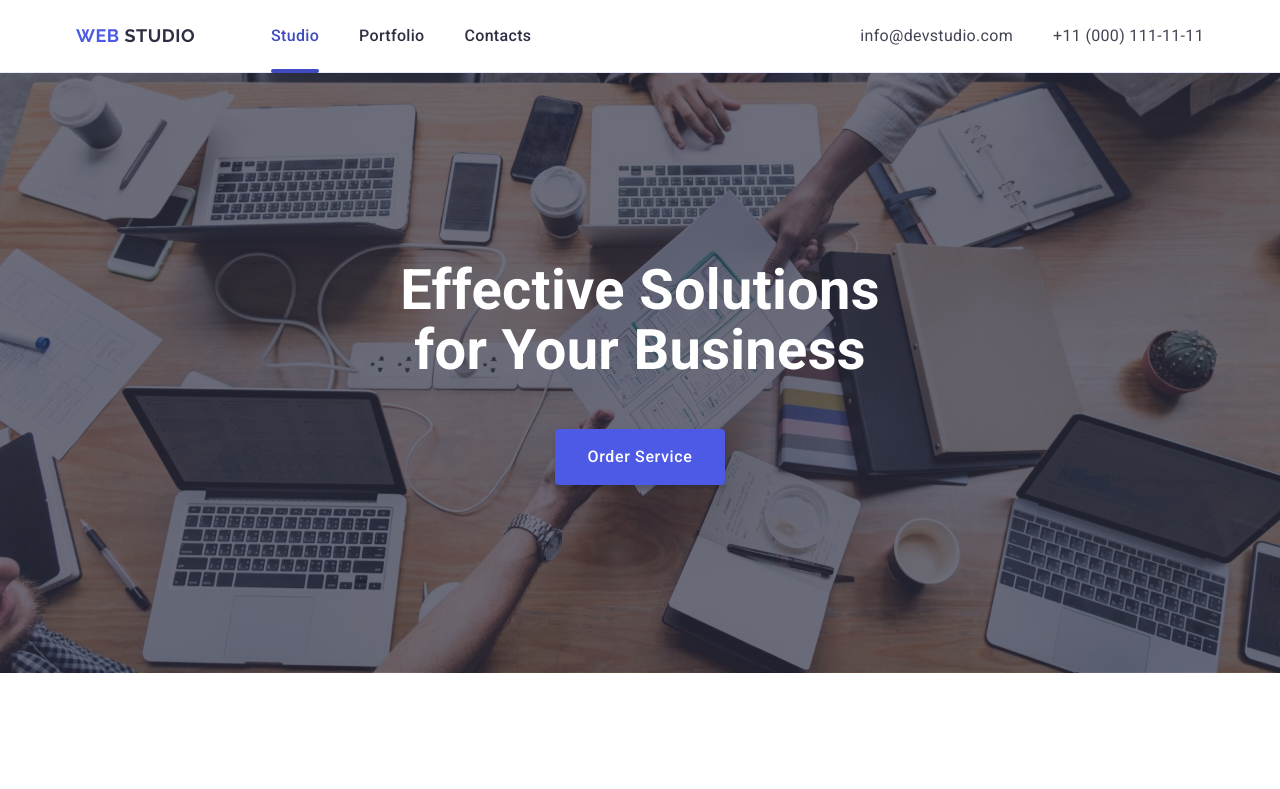
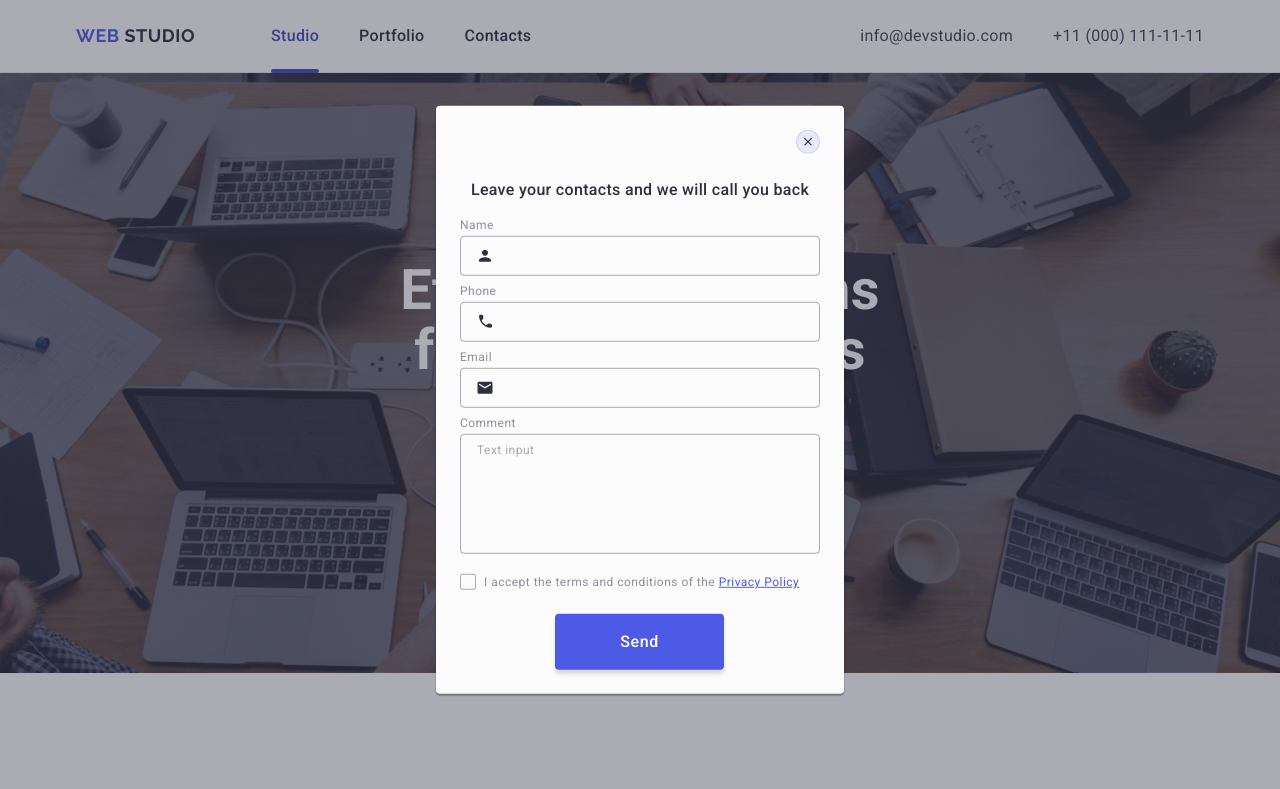
Before and after one commit to anastasiiaipe/goit-markup-hw-05, a plain HTML site: page index.html in a window 1280 px wide. Shown: the top 789 px of the page. Drawn offline with nearby package versions, Linux system fonts and the light colour scheme.

Commit message:
after check

```diff
--- a/css/style.css
+++ b/css/style.css
@@ -492,7 +492,7 @@ button {
 .footer-subscribe {
 }
 
-.form-subs {
+.foter-form {
 	display: flex;
 	align-items: center;
 	gap: 24px;
@@ -503,10 +503,13 @@ button {
 	height: 40px;
 	background-color: transparent;
 	border-radius: 4px;
-	border: 1px solid var(--WHITE, #fff);
+	border: 1px solid #fff;
 	box-shadow: 0px 4px 4px 0px rgba(0, 0, 0, 0.15);
-	padding: 0 16px;
+	padding-left: 16px;
 	color: #ffffff;
+	font-size: 12px;
+	line-height: 1.5;
+	letter-spacing: 0.04em;
 }
 
 .footer-input::placeholder {
@@ -518,6 +521,8 @@ button {
 }
 
 .footer-form-btn {
+	min-width: 165px;
+	height: 40px;
 	color: #fff;
 	text-align: center;
 	font-size: 16px;
@@ -528,10 +533,10 @@ button {
 	padding: 8px 24px;
 	border-radius: 4px;
 	background-color: #4d5ae5;
+	border: none;
 	display: flex;
 	align-items: center;
 	justify-content: center;
-	gap: 16px;
 	transition: background-color 250ms cubic-bezier(0.4, 0, 0.2, 1);
 }
 
@@ -539,9 +544,8 @@ button {
 .footer-form-btn:focus {
 	background-color: #404bbf;
 }
-.footer-form-btn svg {
-	width: 24px;
-	height: 24px;
+.footer-form-icon {
+	margin-left: 16px;
 	fill: #ffffff;
 }
 
@@ -557,18 +561,21 @@ button {
 	opacity: 0;
 	visibility: hidden;
 	pointer-events: none;
+	transition: opacity 250ms cubic-bezier(0.4, 0, 0.2, 1), visibility 250ms cubic-bezier(0.4, 0, 0.2, 1);
 }
 
 .modal {
 	width: 408px;
-	height: 584px;
+	min-height: 584px;
 	border-radius: 4px;
 	background-color: #fcfcfc;
+	box-shadow: 0px 1px 1px rgba(0, 0, 0, 0.14), 0px 1px 3px rgba(0, 0, 0, 0.12), 0px 2px 1px rgba(0, 0, 0, 0.2);
 	position: absolute;
 	top: 50%;
 	left: 50%;
 	transform: translate(-50%, -50%);
 	padding: 72px 24px 24px 24px;
+	transition: transform 250ms cubic-bezier(0.4, 0, 0.2, 1);
 }
 
 .modal-btn {
@@ -584,20 +591,25 @@ button {
 	position: absolute;
 	top: 24px;
 	right: 24px;
-	transition: background-color 250ms cubic-bezier(0.4, 0, 0.2, 1);
+	transition: background-color 250ms cubic-bezier(0.4, 0, 0.2, 1), border 250ms cubic-bezier(0.4, 0, 0.2, 1);
 }
 
-.modal-btn:focus {
+.modal-btn:focus, .modal-btn:hover {
 	background-color: #404bbf;
+	border: none;
 }
 
-.modal-btn:focus .modal-btn-icon {
+.modal-btn:focus, .modal-btn:hover .modal-btn-icon {
 	fill: white;
 }
 
 .modal-btn-icon {
 	fill: #2e2f42;
 	transition: fill 250ms cubic-bezier(0.4, 0, 0.2, 1);
+}
+
+.modal-field {
+	margin-bottom: 8px;
 }
 
 .modal-title {
@@ -634,13 +646,12 @@ button {
 	height: 14px;
 	color: #8e8f99;
 	font-size: 12px;
-	line-height: 1.67;
+	line-height: 1.17;
 	letter-spacing: 0.04em;
 }
 
 .modal-input-wrap {
 	position: relative;
-	margin-bottom: 8px;
 }
 
 .modal-icon {
@@ -650,6 +661,10 @@ button {
 	top: 50%;
 	transform: translateY(-50%);
 	transition: fill 250ms cubic-bezier(0.4, 0, 0.2, 1);
+}
+
+.modal-field-text {
+	margin-bottom: 16px;
 }
 
 .modal-text {
@@ -662,6 +677,10 @@ button {
 	outline: transparent;
 	transition: border-color 250ms cubic-bezier(0.4, 0, 0.2, 1);
 	resize: none;
+	color: rgba(46, 47, 66, 0.4);
+	font-size: 12px;
+	line-height: 1.17;
+	letter-spacing: 0.04em;
 }
 
 .modal-text::placeholder {
@@ -684,7 +703,7 @@ button {
 	color: #8e8f99;
 	font-size: 12px;
 	font-weight: 400;
-	line-height: 1.67;
+	line-height: 1.17;
 	letter-spacing: 0.04em;
 	display: flex;
 	align-items: center;
@@ -696,7 +715,7 @@ button {
 }
 
 .check-text span {
-	display: flex;
+	display: inline-flex;
 	align-items: center;
 	justify-content: center;
 	width: 16px;
@@ -705,6 +724,7 @@ button {
 	border: 1px solid rgba(46, 47, 66, 0.4);
 	margin-right: 8px;
 	fill: transparent;
+	transition: background-color 250ms cubic-bezier(0.4, 0, 0.2, 1), border 250ms cubic-bezier(0.4, 0, 0.2, 1), fill 250ms cubic-bezier(0.4, 0, 0.2, 1);
 }
 
 .check-input:checked + .check-text span {
@@ -714,13 +734,14 @@ button {
 }
 
 .modal-form-btn {
+	display: block;
 	color: #fff;
 	text-align: center;
 	font-size: 16px;
 	font-weight: 500;
 	line-height: 1.5;
 	letter-spacing: 0.04em;
-	width: 169px;
+	min-width: 169px;
 	padding: 16px 32px;
 	border: none;
 	border-radius: 4px;
--- a/index.html
+++ b/index.html
@@ -423,22 +423,22 @@
 					</ul>
 				</div>
 				<div class="footer-subscribe">
+					<p class="footer-subtitle">Subscribe</p>
 					<form class="foter-form">
-						<p class="footer-subtitle">Subscribe</p>
-						<div class="form-subs">
+						<label class="footer-label" for="">
 							<input class="footer-input" type="email" name="subscribe-email" placeholder="E-mail" />
-							<button class="footer-form-btn" type="submit">
-								Subscribe
-								<svg width="24" height="24">
-									<use href="./images/icons.svg#icon-footer"></use>
-								</svg>
-							</button>
-						</div>
+						</label>
+						<button class="footer-form-btn" type="submit">
+							Subscribe
+							<svg class="footer-form-icon" width="24" height="24">
+								<use href="./images/icons.svg#icon-footer"></use>
+							</svg>
+						</button>
 					</form>
 				</div>
 			</div>
 		</footer>
-		<div class="backdrop">
+		<div class="backdrop is-open">
 			<div class="modal">
 				<button type="button" class="modal-btn">
 					<svg class="modal-btn-icon" width="8" height="8">
@@ -451,7 +451,7 @@
 						<label class="modal-label" for="user-name">Name</label>
 						<div class="modal-input-wrap">
 							<input class="modal-input" type="text" name="user-name" id="user-name" />
-							<svg class="modal-icon" width="18" height="18">
+							<svg class="modal-icon" width="18" height="24">
 								<use href="./images/icons.svg#icon-person-icon"></use>
 							</svg>
 						</div>
@@ -460,7 +460,7 @@
 						<label class="modal-label" for="user-phone">Phone</label>
 						<div class="modal-input-wrap">
 							<input class="modal-input" type="tel" name="user-phone" id="user-phone" />
-							<svg class="modal-icon" width="18" height="18">
+							<svg class="modal-icon" width="18" height="24">
 								<use href="./images/icons.svg#icon-phone-icon"></use>
 							</svg>
 						</div>
@@ -469,25 +469,25 @@
 						<label class="modal-label" for="user-email">Email</label>
 						<div class="modal-input-wrap">
 							<input class="modal-input" type="email" name="user-email" id="user-email" />
-							<svg class="modal-icon" width="18" height="18">
+							<svg class="modal-icon" width="18" height="24">
 								<use href="./images/icons.svg#icon-email-icon"></use>
 							</svg>
 						</div>
 					</div>
-					<div class="modal-field">
-						<label class="modal-label" for="comment">Comment</label>
-						<textarea class="modal-text" name="comment" id="comment" placeholder="Text input"></textarea>
+					<div class="modal-field-text">
+						<label class="modal-label" for="user-comment">Comment</label>
+						<textarea class="modal-text" name="user-comment" id="user-comment" placeholder="Text input"></textarea>
 					</div>
 					<div class="modal-check">
-						<input class="check-input visually-hidden" type="checkbox" name="modal-check" id="modal-check" />
-						<label class="check-text" for="modal-check">
-							<span>
+						<input class="check-input visually-hidden" type="checkbox" name="user-privacy" id="user-privacy" value="true" />
+						<label class="check-text" for="user-privacy">
+							<span class="modal-check-icon">
 								<svg class="check-icon" width="10" height="8">
 									<use href="./images/icons.svg#icon-click-checkbox"></use>
 								</svg>
 							</span>
 							I accept the terms and conditions of the&nbsp;
-							<a href="">Privacy Policy</a>
+							<a class="privacy-link" href="">Privacy Policy</a>
 						</label>
 					</div>
 					<button type="submit" class="modal-form-btn">Send</button>
```
